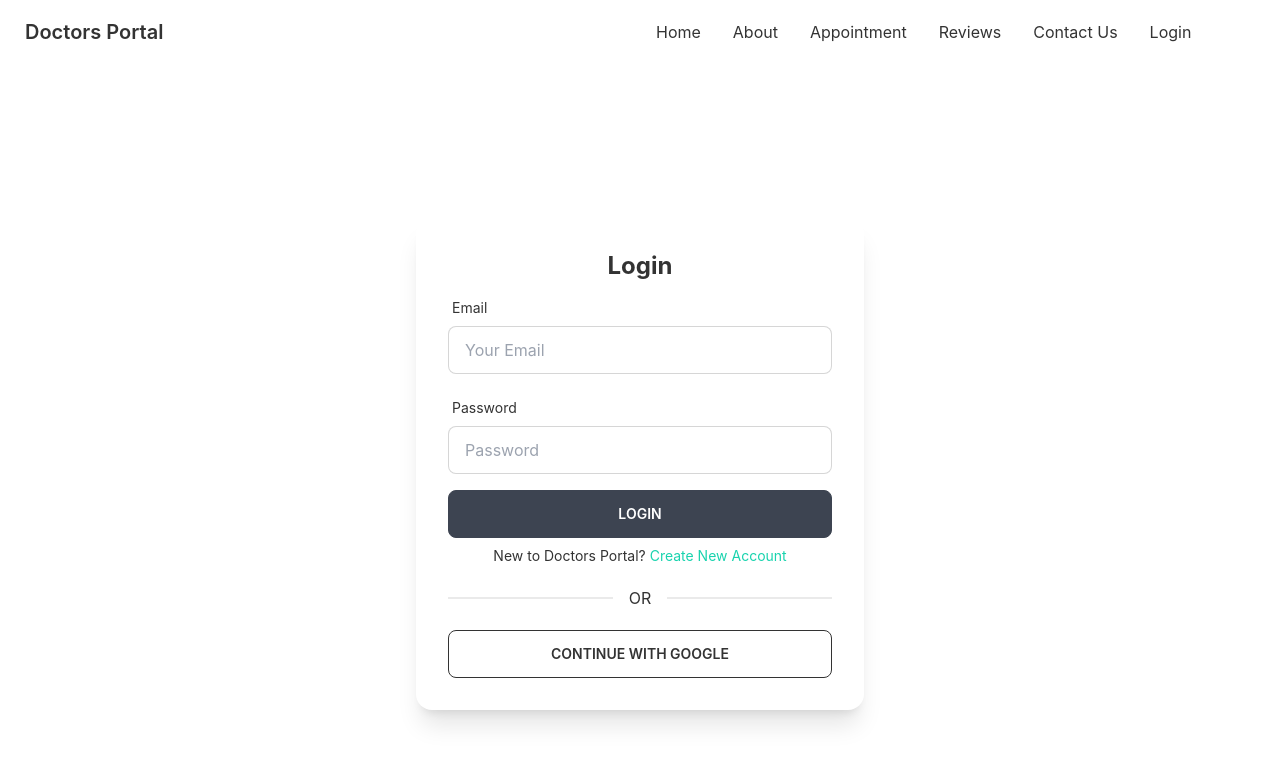
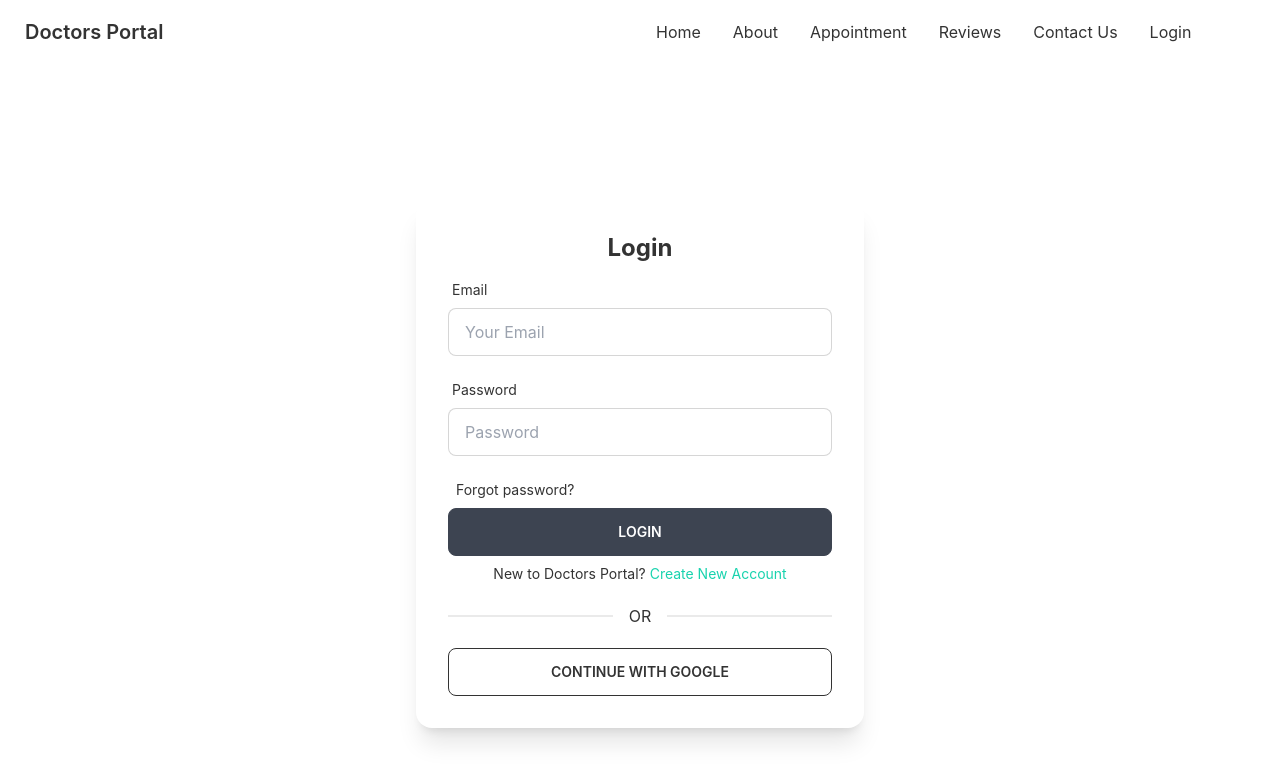
Before and after one commit to JunayedKhanNoor/doctors_portal_client, a React (Create React App) app: page /login in a window 1280 px wide. Shown: the top 782 px of the page. Built offline with nearby package versions, Linux system fonts and the light colour scheme; no server answers.

Commit message:
Forgot Password implement

```diff
--- a/src/Pages/Login/Login.js
+++ b/src/Pages/Login/Login.js
@@ -1,19 +1,23 @@
-import React, { useEffect } from "react";
-import { useSignInWithEmailAndPassword, useSignInWithGoogle } from "react-firebase-hooks/auth";
+import React, { useEffect, useRef } from "react";
+import { useSendPasswordResetEmail, useSignInWithEmailAndPassword, useSignInWithGoogle } from "react-firebase-hooks/auth";
 import auth from "../../firebase.init";
 import { useForm } from "react-hook-form";
 import Loading from "../Shared/Loading";
 import { Link, useLocation, useNavigate } from "react-router-dom";
+import { async } from "@firebase/util";
 
 const Login = () => {
   const [signInWithGoogle, gUser, gLoading, gError] = useSignInWithGoogle(auth);
   const [signInWithEmailAndPassword, user, loading, error] = useSignInWithEmailAndPassword(auth);
+  const [sendPasswordResetEmail, sending, resetError] = useSendPasswordResetEmail(auth);
   const location = useLocation();
   const navigate = useNavigate();
   let from = location.state?.from?.pathname || "/";
+  const emailRef = useRef('');
 
   const {
     register,
+    getValues,
     formState: { errors },
     handleSubmit,
   } = useForm();
@@ -26,11 +30,22 @@ const Login = () => {
     }
   }, [user, gUser,from,navigate]);
 
-  if (loading || gLoading) {
+  if (loading || gLoading || sending) {
     return <Loading></Loading>;
   }
   if (error || gError) {
     signInError = <p className="text-red-500 text-sm">{error?.message || gError?.message}</p>;
+  }
+
+  const handleReset = async(emailValue) =>{
+    const email = emailValue;
+    console.log(email);
+    if (email) {
+      sendPasswordResetEmail(email);
+      alert("Reset Password email sent");
+    }else{
+      alert("Please give your email");
+    }
   }
 
   const onSubmit = (data) => {
@@ -49,6 +64,7 @@ const Login = () => {
               </label>
               <input
                 type="email"
+                ref={emailRef}
                 placeholder="Your Email"
                 className="input input-bordered w-full"
                 {...register("email", {
@@ -98,6 +114,10 @@ const Login = () => {
                   <span className="label-text-alt text-red-500">{errors.password.message}</span>
                 )}
               </label>
+              <p className="text-sm p-2 hover:text-secondary" role='button' onClick={()=>{
+                const emailValue = getValues("email");
+                handleReset(emailValue);
+              }}>Forgot password?</p>
             </div>
             {signInError}
             <input className="btn w-full text-white" type="submit" value="Login" />
```
